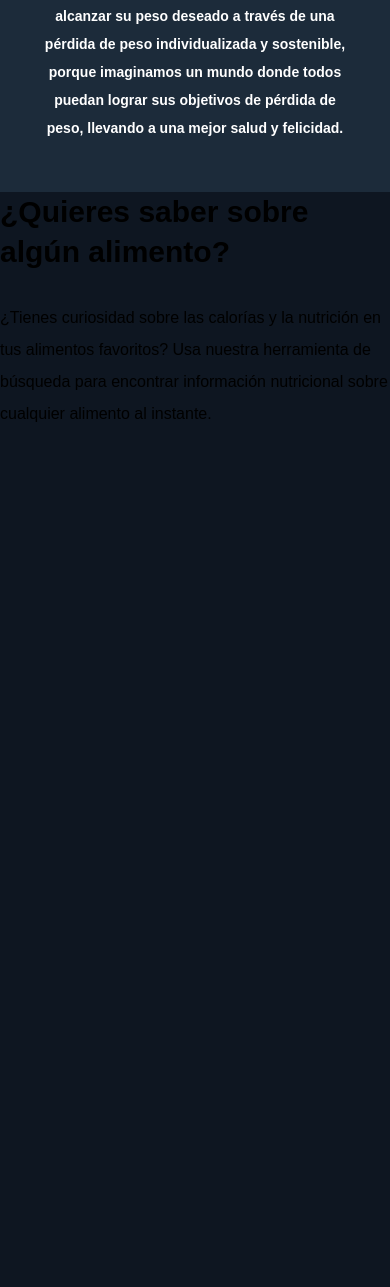
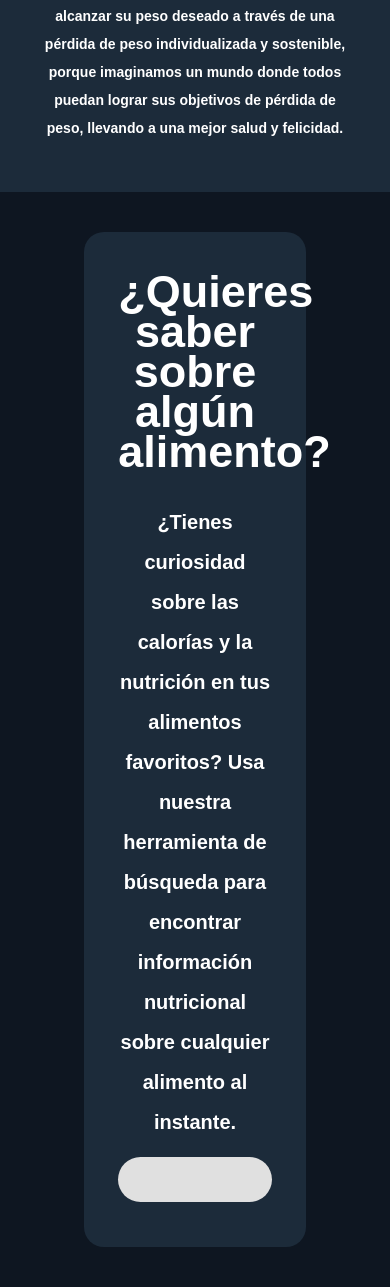
Before and after one commit to agusnovaalaburar/CalorEase, a PHP site: page / in a window 390 px wide. Shown: the part 1543-2830 px from the top of the page. Before the commit the page ends 1965 px from the top, so only its background shows below. Run offline with PHP 8.4, Linux system fonts and the light colour scheme.

Commit message:
hecho el food-info, responsive

```diff
--- a/assets/css/style.css
+++ b/assets/css/style.css
@@ -19,6 +19,15 @@
 /* Reset y globales */
 main {
   margin: 1rem 0;
+}
+
+h1,
+h2,
+h3,
+h4,
+h5,
+p {
+  color: var(--color-texto);
 }
 
 html {
@@ -499,15 +508,43 @@ body {
 -----------food info--------------
 ----------------------------------*/
 .food-info {
-  height: 50rem;
+  height: auto;
   margin-top: 5rem;
   background-color: var(--color-secundario);
+  padding-top: 5rem;
+  padding: 1rem;
 }
 
 .food-details h3 {
-  font-size: 3rem;
+  font-size: 4.5rem;
   line-height: 4rem;
-  width: 100%;
+  width: 80%;
+  margin: 1rem auto;
+  margin-bottom: 3rem;
+}
+.food-details p {
+  width: 80%;
+  margin: 0 auto;
+  font-size: 2rem;
+  font-weight: bolder;
+}
+.food-details {
+  text-align: center;
+  width: 60%;
+  margin: 3rem auto;
+  min-height: fit-content;
+  height: 40rem;
+  background-color: var(--color-fondo);
+  border-radius: 2rem;
+  padding: 3rem 1.5rem;
+}
+.food-search-bar input {
+  width: 80%;
+  height: 4.5rem;
+  margin: 1.5rem;
+  border-radius: 3rem;
+  border: none;
+  background-color: var(--color-input);
 }
 /* Responsive */
 @media (max-width: 1024px) {
--- a/index.html
+++ b/index.html
@@ -74,8 +74,10 @@
           favoritos? Usa nuestra herramienta de búsqueda para encontrar
           información nutricional sobre cualquier alimento al instante.
         </p>
+        <div class="food-search-bar">
+          <form action="#" method="POST"><input type="text" /></form>
+        </div>
       </div>
-      <div class="food-search-bar"></div>
     </section>
   </body>
 </html>
```
